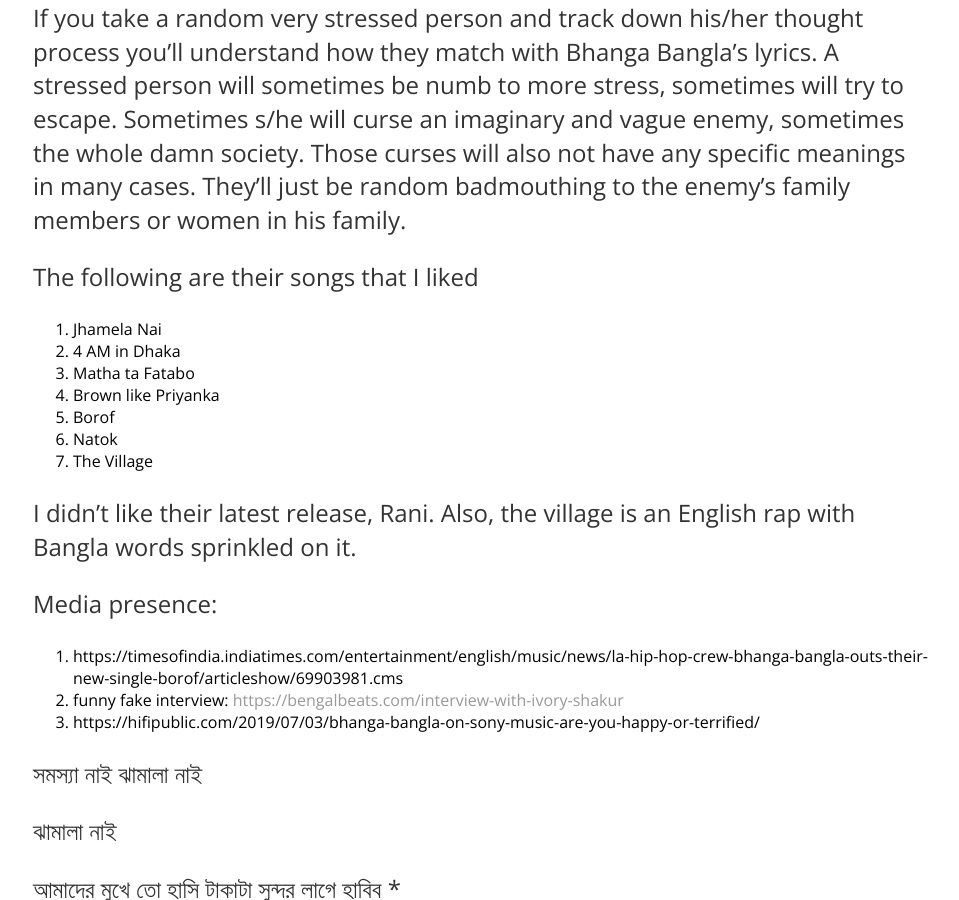
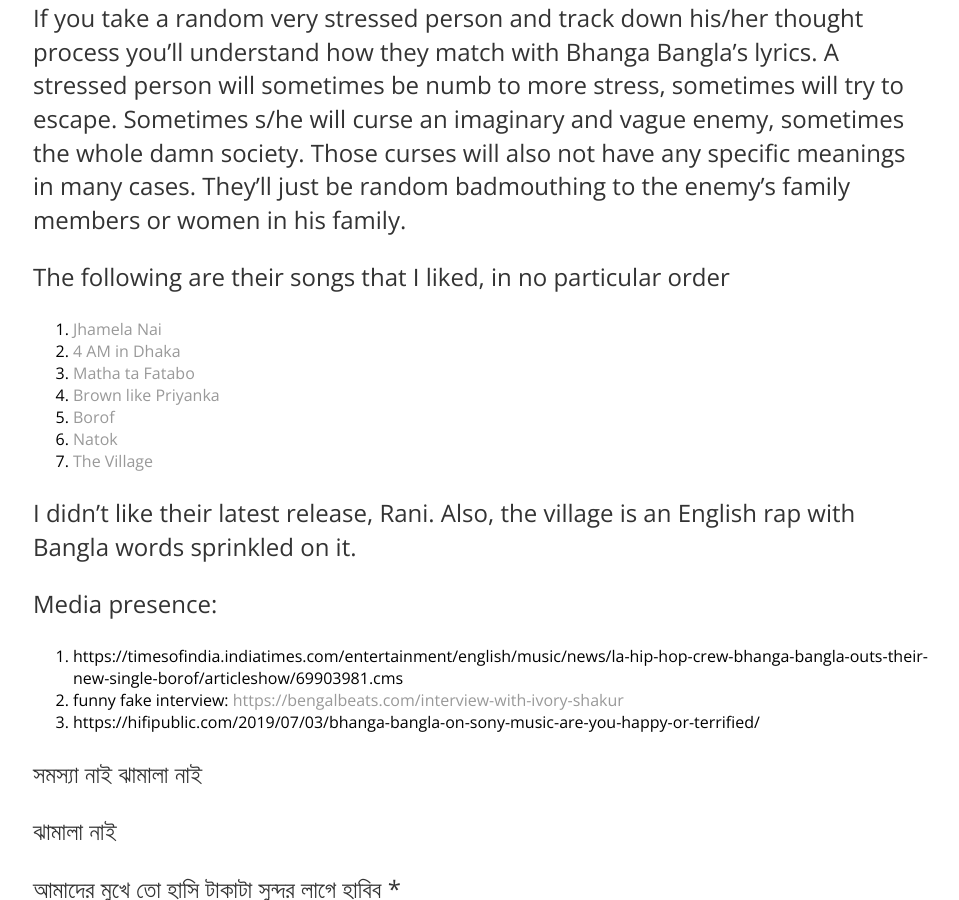
Before and after one commit to damnArin/damnArin.github.io, a Jekyll site: the page built from _posts/2020-06-28-Bhanga Bangla - Bangla Hiphop - Mumble Rap.md, in a window 1280 px wide and 900 px high, scrolled down 3875 px. Shown: the whole window, without its empty margins (159-1118 px from the left). Built offline with Jekyll 4.4.1, drawn with Linux system fonts in a browser that asks for light colours; comment, search, counter and statistics services are not loaded.

Commit message:
Update 2020-06-28-Bhanga Bangla - Bangla Hiphop - Mumble Rap.md

```diff
--- a/_posts/2020-06-28-Bhanga Bangla - Bangla Hiphop - Mumble Rap.md
+++ b/_posts/2020-06-28-Bhanga Bangla - Bangla Hiphop - Mumble Rap.md
@@ -55,15 +55,15 @@
 If you take a random very stressed person and track down his/her thought process you'll understand how they match with Bhanga Bangla's lyrics. A stressed person will sometimes be numb to more stress, sometimes will try to escape. Sometimes s/he will curse an imaginary and vague enemy, sometimes the whole damn society. Those curses will also not have any specific meanings in many cases. They'll just be random badmouthing to the enemy's family members or women in his family.
 
 
-The following are their songs that I liked
+The following are their songs that I liked, in no particular order
 
-1. Jhamela Nai
-2. 4 AM in Dhaka
-3. Matha ta Fatabo
-4. Brown like Priyanka
-5. Borof
-6. Natok
-7. The Village
+1. [Jhamela Nai](https://www.youtube.com/watch?v=GQquJmGTAaE)
+2. [4 AM in Dhaka](https://www.youtube.com/watch?v=ryauRkqFbg4)
+3. [Matha ta Fatabo](https://www.youtube.com/watch?v=lR0lJ_RjuSk)
+4. [Brown like Priyanka](https://www.youtube.com/watch?v=n2s06r9pzP4)
+5. [Borof](https://www.youtube.com/watch?v=RImj8tiE3LQ)
+6. [Natok](https://www.youtube.com/watch?v=GQquJmGTAaE)
+7. [The Village](https://www.youtube.com/watch?v=U51yciVvJq4)
 
 I didn't like their latest release, Rani. Also, the village is an English rap with Bangla words sprinkled on it.
 
```
